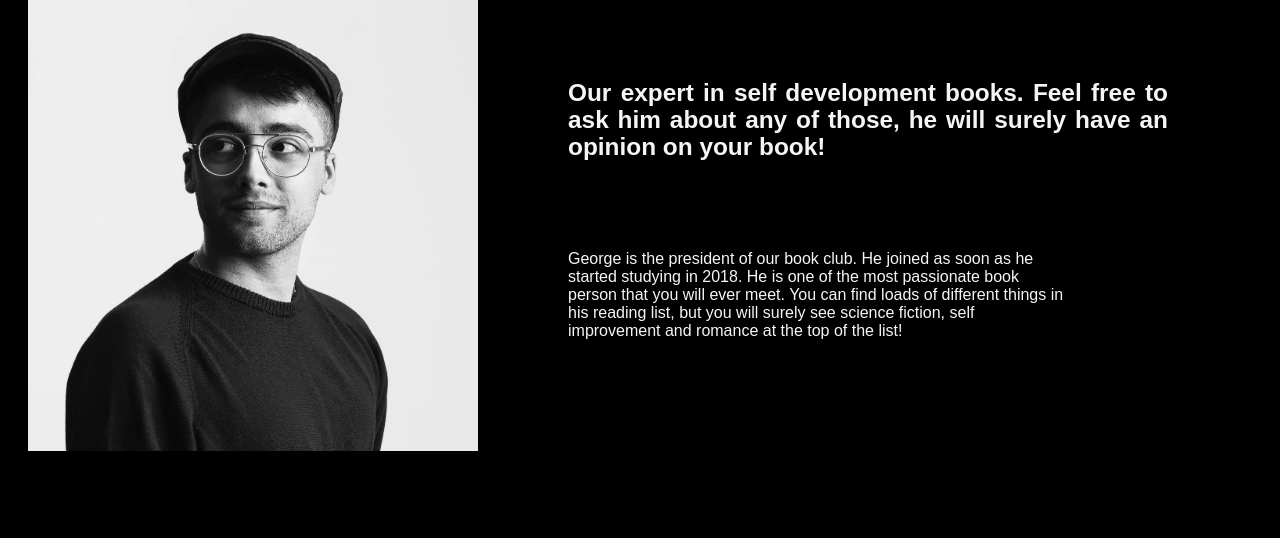
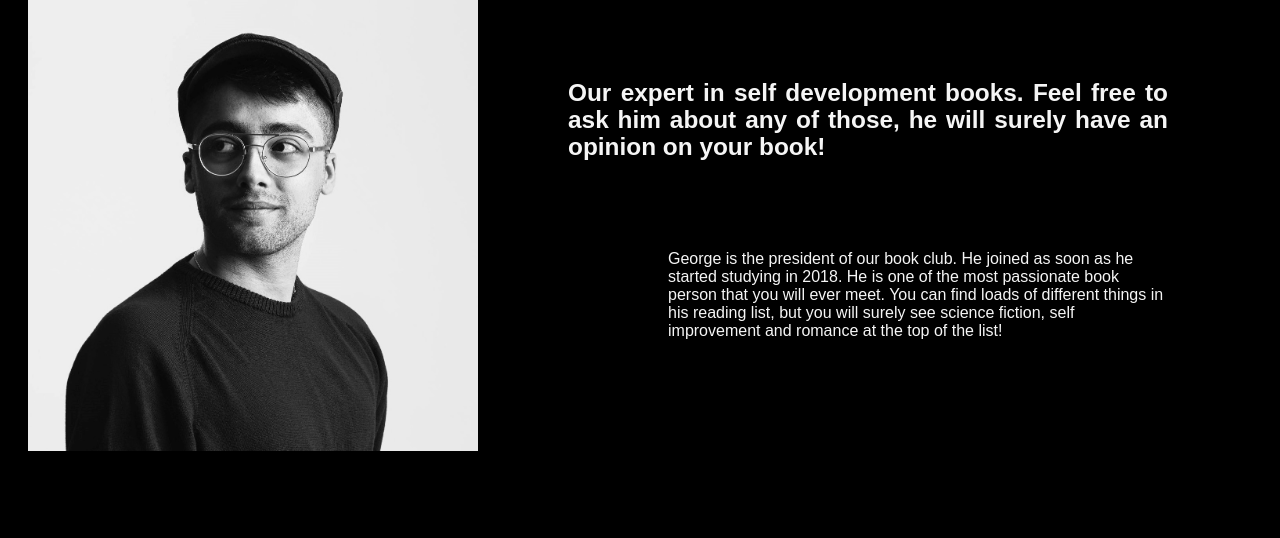
Before and after one commit to georgeandgin/Lab1, a PHP site: page /about.php in a window 1280 px wide. Shown: the part 1582-2120 px from the top of the page. Run offline with PHP 8.4, Linux system fonts and the light colour scheme; data that the repository does not hold is empty.

Commit message:
about page changes

```diff
--- a/Lab1/css/output.css
+++ b/Lab1/css/output.css
@@ -240,7 +240,7 @@ h2 {
   float: left;
   width: 500px;
   margin-top: 90px;
-  margin-left: 90px;
+  margin-left: 190px;
 }
 
 #gin {
--- a/Lab1/css/output.scss
+++ b/Lab1/css/output.scss
@@ -238,7 +238,7 @@ h2 {
   float: left;
   width: 500px;
   margin-top: 90px;
-  margin-left: 90px;
+  margin-left: 190px;
 }
 
 #gin {
```
Also changed, not shown: 1 other file.
